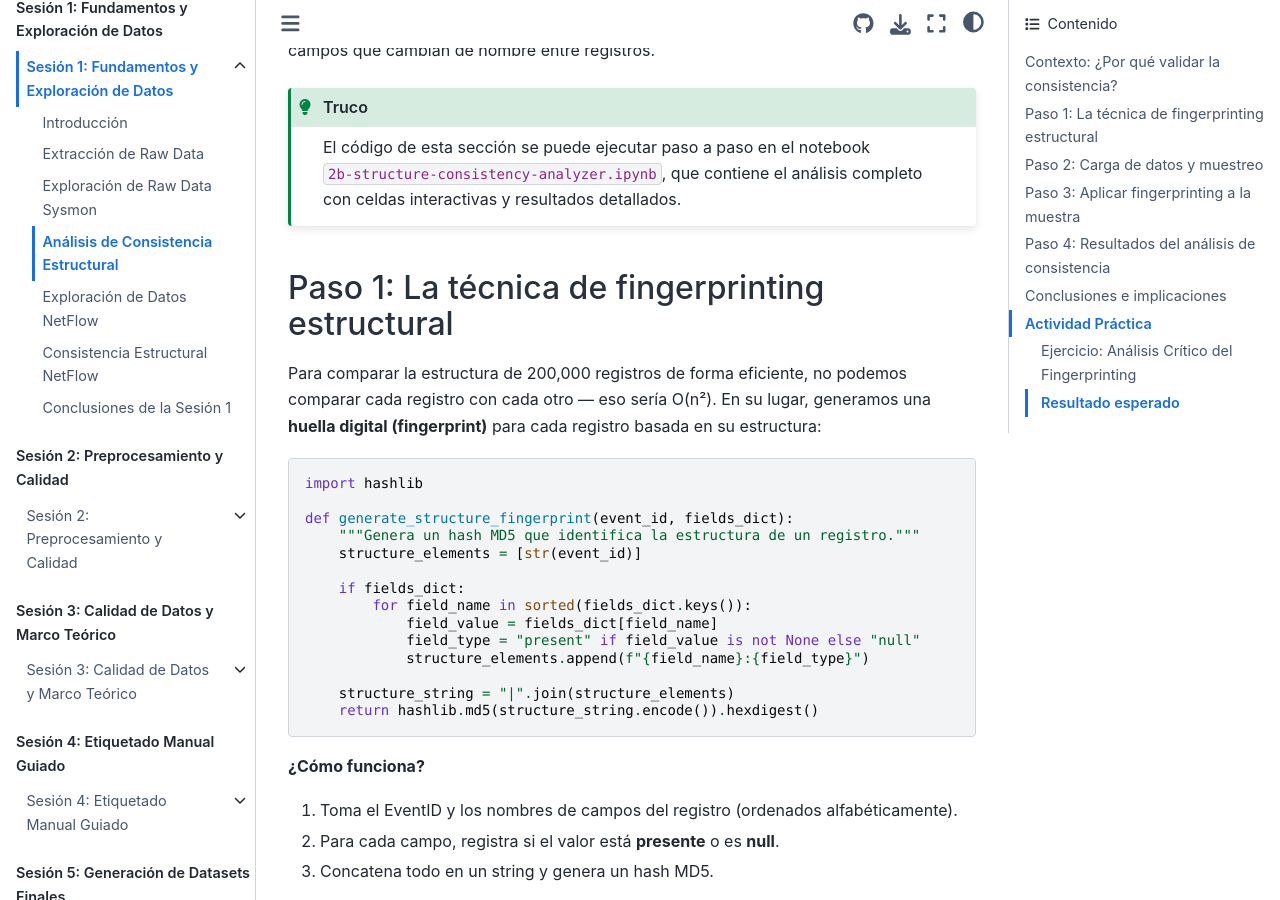
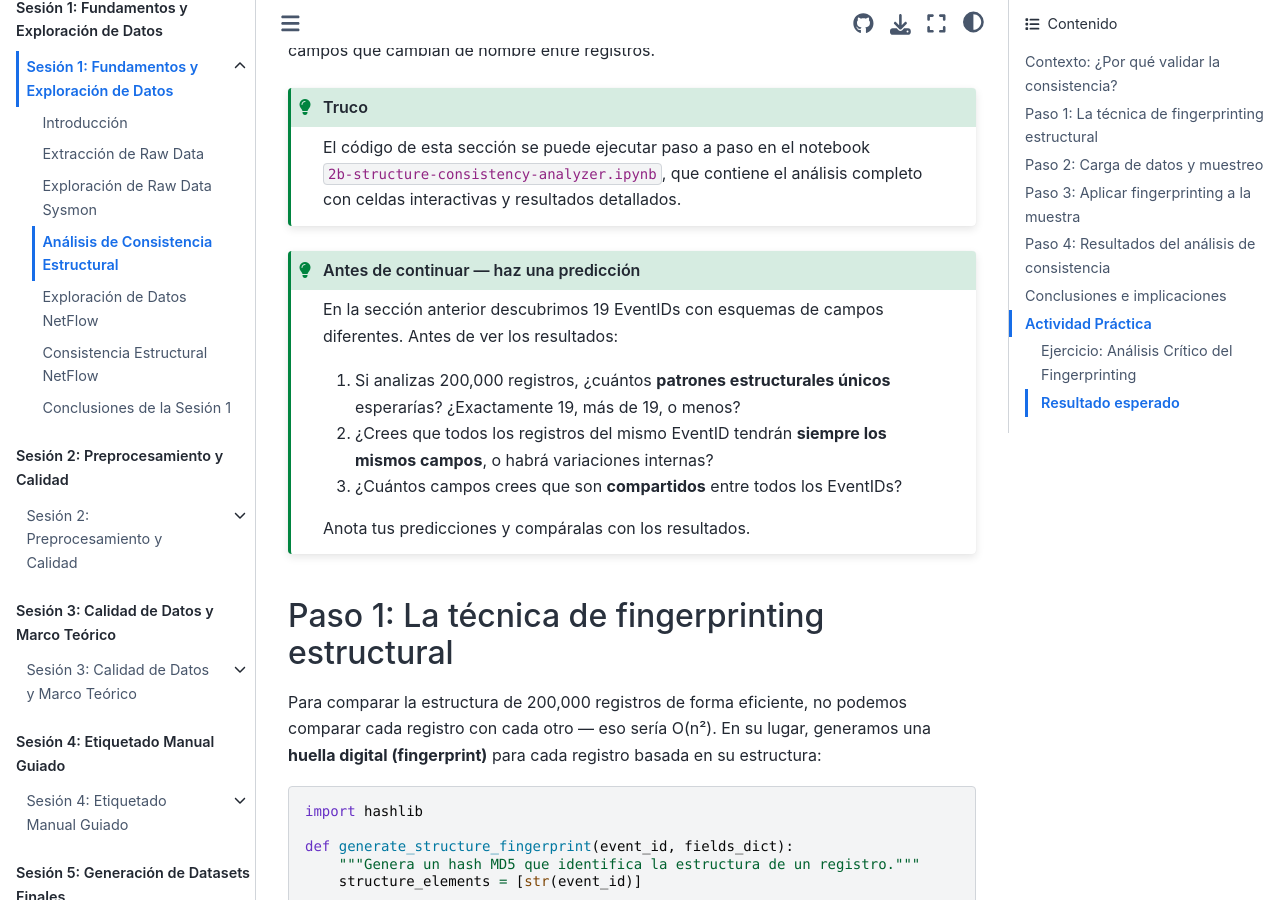
Before and after one commit to ollerenac/curso2026, a Jupyter Book: the page built from sesion-1/4-consistencia-sysmon.md, in a window 1280 px wide and 900 px high, scrolled down 516 px. Built offline with Jupyter Book 1.0.4 settings and Sphinx 7.4.7 and the Sphinx Book theme 1.1.4, drawn with Linux system fonts in a browser that asks for light colours.

Commit message:
Add prediction prompts to sections 3, 4, and 5
Engage students with "haz una predicción" admonitions before each
exploration/consistency section, asking them to predict outcomes
before seeing results. Matches the pattern established in section 6.

Co-Authored-By: Claude Opus 4.6 <noreply@anthropic.com>

````diff
--- a/sesion-1/4-consistencia-sysmon.md
+++ b/sesion-1/4-consistencia-sysmon.md
@@ -12,6 +12,18 @@ Si la respuesta es sí, podemos diseñar un esquema fijo por EventID. Si la resp
 
 ```{tip}
 El código de esta sección se puede ejecutar paso a paso en el notebook `2b-structure-consistency-analyzer.ipynb`, que contiene el análisis completo con celdas interactivas y resultados detallados.
+```
+
+```{admonition} Antes de continuar — haz una predicción
+:class: tip
+
+En la sección anterior descubrimos 19 EventIDs con esquemas de campos diferentes. Antes de ver los resultados:
+
+1. Si analizas 200,000 registros, ¿cuántos **patrones estructurales únicos** esperarías? ¿Exactamente 19, más de 19, o menos?
+2. ¿Crees que todos los registros del mismo EventID tendrán **siempre los mismos campos**, o habrá variaciones internas?
+3. ¿Cuántos campos crees que son **compartidos** entre todos los EventIDs?
+
+Anota tus predicciones y compáralas con los resultados.
 ```
 
 ## Paso 1: La técnica de fingerprinting estructural
````
Also changed, not shown: sesion-1/3-exploracion-sysmon.md (+12 -0 lines), sesion-1/5-exploracion-netflow.md (+12 -0 lines).
